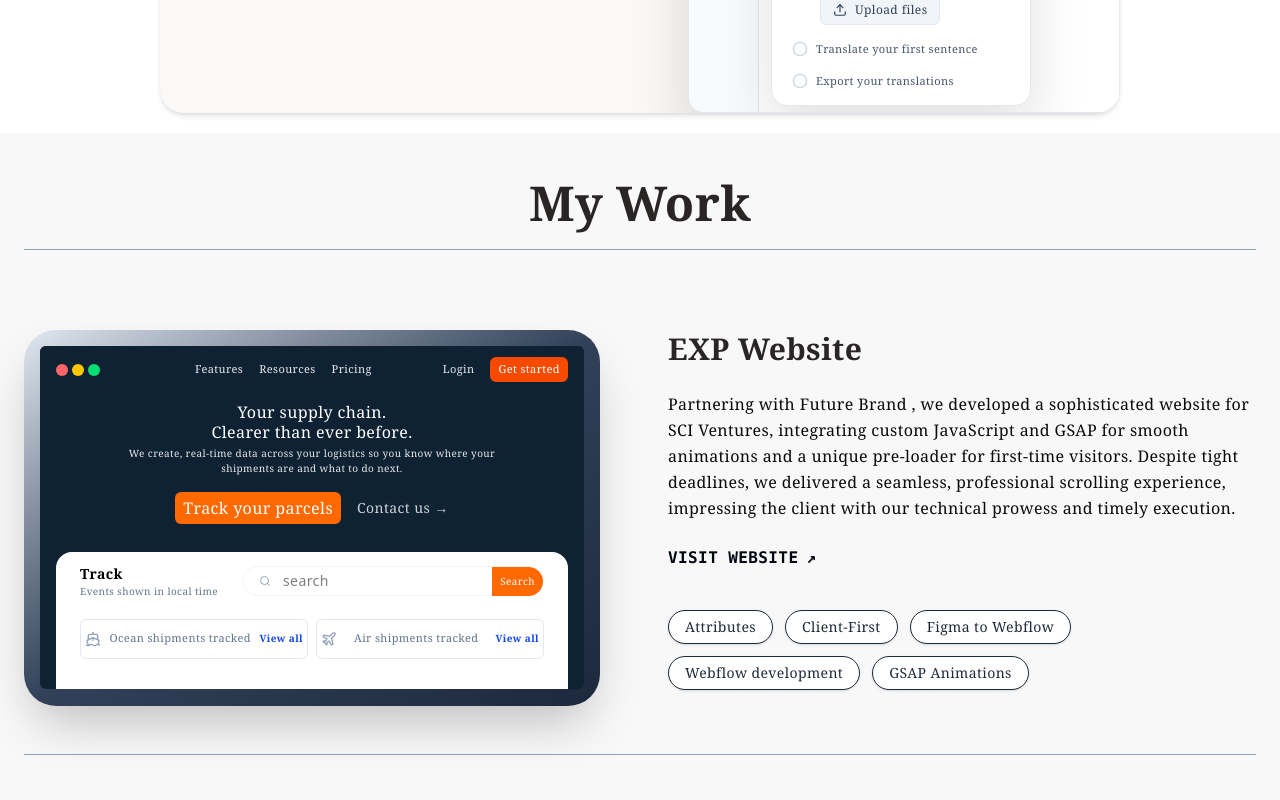
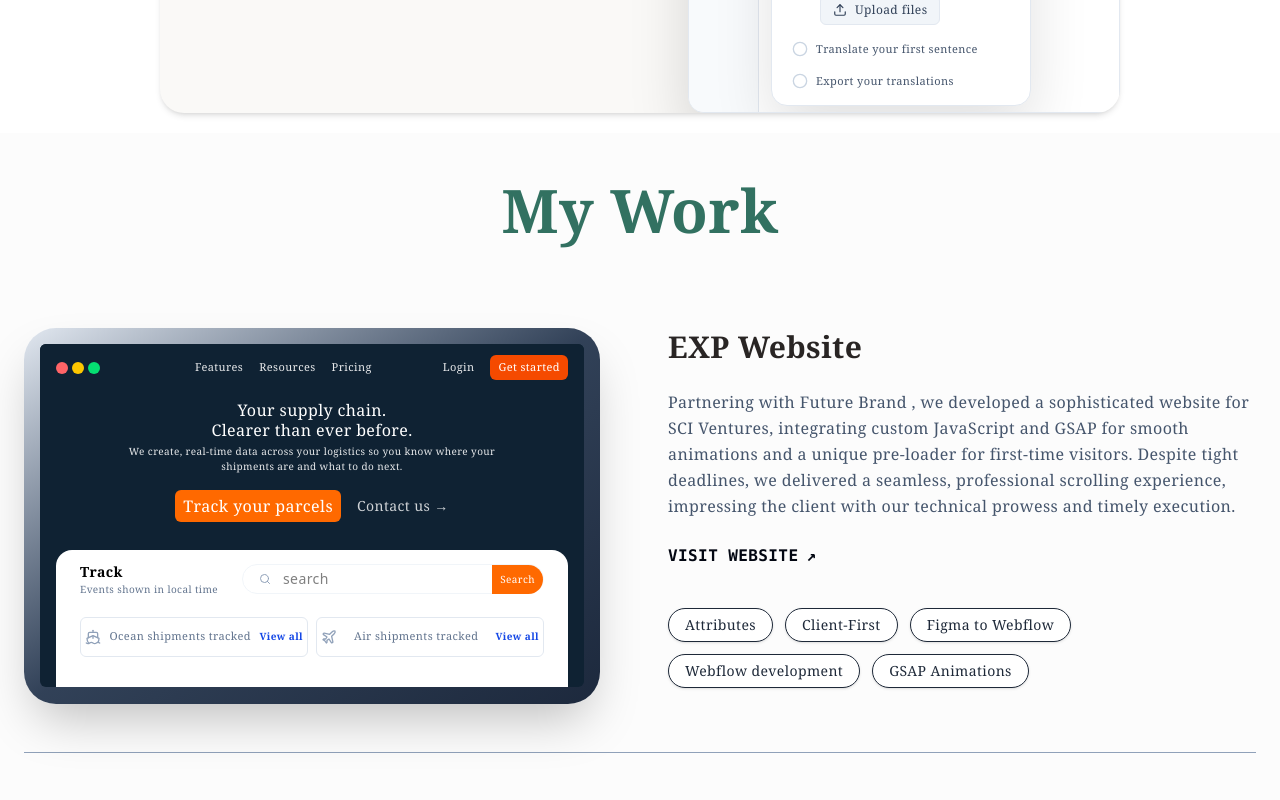
Before and after one commit to Jibachkumar/Portfolio, a React (Vite) app in the folder client/: page /home in a window 1280 px wide. Shown: the part 1320-2120 px from the top of the page. Built offline with nearby package versions, Linux system fonts and the light colour scheme.

Commit message:
basically hiding scroll

```diff
--- a/client/src/App.css
+++ b/client/src/App.css
@@ -100,3 +100,18 @@
 .rotate-bookmark {
   animation: bounce-bookmark 4s ease-in-out infinite;
 }
+
+/* Make sure page can scroll */
+html,
+body {
+  overflow-x: hidden;
+}
+
+/* Hide scrollbar everywhere */
+html {
+  scrollbar-width: none; /* Firefox */
+}
+
+html::-webkit-scrollbar {
+  display: none; /* Chrome, Safari */
+}
--- a/client/src/App.jsx
+++ b/client/src/App.jsx
@@ -2,6 +2,7 @@
 import { Outlet } from "react-router-dom";
 import Header from "./components/Header";
 import Footer from "./components/Footer";
+
 function App() {
   return (
     <>
--- a/client/src/components/Header.jsx
+++ b/client/src/components/Header.jsx
@@ -39,7 +39,7 @@
         transition-all duration-300 z-50
         ${
           scrolled
-            ? "fixed top-0 bg-pink-50 backdrop-blur-md shadow-sm"
+            ? "fixed top-0 bg-[#fcfcfc] backdrop-blur-md shadow-sm"
             : "absolute top-0 bg-transparent"
         }`}
     >
--- a/client/src/pages/Home.jsx
+++ b/client/src/pages/Home.jsx
@@ -19,8 +19,6 @@
   Ship,
   Plane,
   Search,
-  Map,
-  TrendingUp
 } from "lucide-react";
 import { useInView } from "../hooks/useInView.js";
 
@@ -310,16 +308,16 @@
       </div>
 
       {/* my work */}
-      <div className="w-full bg-[#f8f8f8] mt-5 py-10">
+      <div className="w-full bg-[#fcfcfc] mt-5 py-10">
         <div className="max-w-7xl mx-auto px-6">
           {/* Title */}
-          <h2 className="text-5xl font-bold font-serif text-stone-800 leading-tight pb-4  border-b border-slate-400 text-center">
+          <h2 className="text-6xl font-bold font-serif text-emerald-900/80 leading-tight pb-4 text-center">
             My Work
           </h2>
 
           {/* Main Layout */}
           {/* first section */}
-          <div className="mt-20  grid grid-cols-1 lg:grid-cols-2 gap-14">
+          <div className="mt-16  grid grid-cols-1 lg:grid-cols-2 gap-14">
             {/* LEFT : Website Mockup Image */}
             <div
               ref={firstSection.ref}
@@ -374,9 +372,8 @@
                       </h1>
 
                       <p className="mt-1 text-white/90 font-serif max-w-sm mx-auto text-[10px]">
-                        We create, real-time data across your
-                        logistics so you know where your shipments are and what
-                        to do next.
+                        We create, real-time data across your logistics so you
+                        know where your shipments are and what to do next.
                       </p>
 
                       <div className="mt-4 font-serif flex items-center justify-center gap-4">
@@ -396,7 +393,9 @@
                     <div className="flex items-center justify-between">
                       <div className="font-serif">
                         <h1 className="text-sm font-semibold">Track</h1>
-                          <p className="text-[10px] text-slate-500">Events shown in local time</p>
+                        <p className="text-[10px] text-slate-500">
+                          Events shown in local time
+                        </p>
                       </div>
                       <div className="relative border border-slate-100 rounded-full">
                         <div className="pl-4 py-1 w-[300px] flex items-center gap-3">
@@ -405,7 +404,9 @@
                             placeholder="search"
                             className="border-0 focus-visible:ring-0 text-sm"
                           />
-                            <button className="bg-orange-500 text-white text-[10px] font-serif rounded-r-full absolute py-[7px] px-2 right-0">Search</button>
+                          <button className="bg-orange-500 text-white text-[10px] font-serif rounded-r-full absolute py-[7px] px-2 right-0">
+                            Search
+                          </button>
                         </div>
                       </div>
                     </div>
@@ -413,14 +414,28 @@
                     <div className="mt-5 grid md:grid-cols-2 gap-2 text-xs text-gray-600">
                       <div className="rounded-md font-serif h-10 border border-slate-200 flex flex-row items-center justify-between px-1">
                         <Ship className="w-4 h-4 text-slate-400" />
-                          <h2 className="text-[11px] font-medium text-slate-500">Ocean shipments tracked </h2>
-                          <button variant="link" className="text-[10px] text-blue-700 font-semibold">View all</button>
+                        <h2 className="text-[11px] font-medium text-slate-500">
+                          Ocean shipments tracked{" "}
+                        </h2>
+                        <button
+                          variant="link"
+                          className="text-[10px] text-blue-700 font-semibold"
+                        >
+                          View all
+                        </button>
                       </div>
 
                       <div className="rounded-md font-serif h-10 border border-slate-200 flex flex-row items-center justify-between px-1">
                         <Plane className="w-4 h-4 text-slate-400" />
-                          <h2 className="text-[11px] font-medium text-slate-500">Air shipments tracked </h2>
-                          <button variant="link" className="text-[10px] text-blue-700 font-semibold">View all</button>
+                        <h2 className="text-[11px] font-medium text-slate-500">
+                          Air shipments tracked{" "}
+                        </h2>
+                        <button
+                          variant="link"
+                          className="text-[10px] text-blue-700 font-semibold"
+                        >
+                          View all
+                        </button>
                       </div>
                     </div>
                   </div>
@@ -442,7 +457,7 @@
                 EXP Website
               </h3>
 
-              <p className="text-stone-950 w-[590px] font-serif font-medium leading-relaxed ">
+              <p className="text-slate-600 w-[590px] font-serif font-medium leading-relaxed ">
                 Partnering with Future Brand , we developed a sophisticated
                 website for SCI Ventures, integrating custom JavaScript and GSAP
                 for smooth animations and a unique pre-loader for first-time
@@ -568,10 +583,12 @@
                   <div className="flex px-5 mt-5 font-serif text-sm font-medium">
                     <div>
                       <h2>
-                        Connect with <span className="font-mono">genAI</span>{" "}
+                        Connect with{" "}
+                        <span className="font-mono">genAI</span>{" "}
                       </h2>
                       <p>
-                        create your product <span className=""> chatbot</span>{" "}
+                        create your product{" "}
+                        <span className=""> chatbot</span>{" "}
                       </p>
                       <p className="text-[8px]">
                         An AI-powered chatbot built for Messenger <br /> and
@@ -614,7 +631,7 @@
                 GenAI Chatbot
               </h3>
 
-              <p className="text-stone-950 w-[590px] font-serif font-medium leading-relaxed ">
+              <p className="text-slate-600 w-[590px] font-serif font-medium leading-relaxed ">
                 We developed Link sophisticated website, integrating custom
                 JavaScript and an AI-powered generative RAG chatbot built using
                 a LangChain agent. Despite tight deadlines, we delivered a
```
Lines whose indentation alone changed are shown as unchanged.
